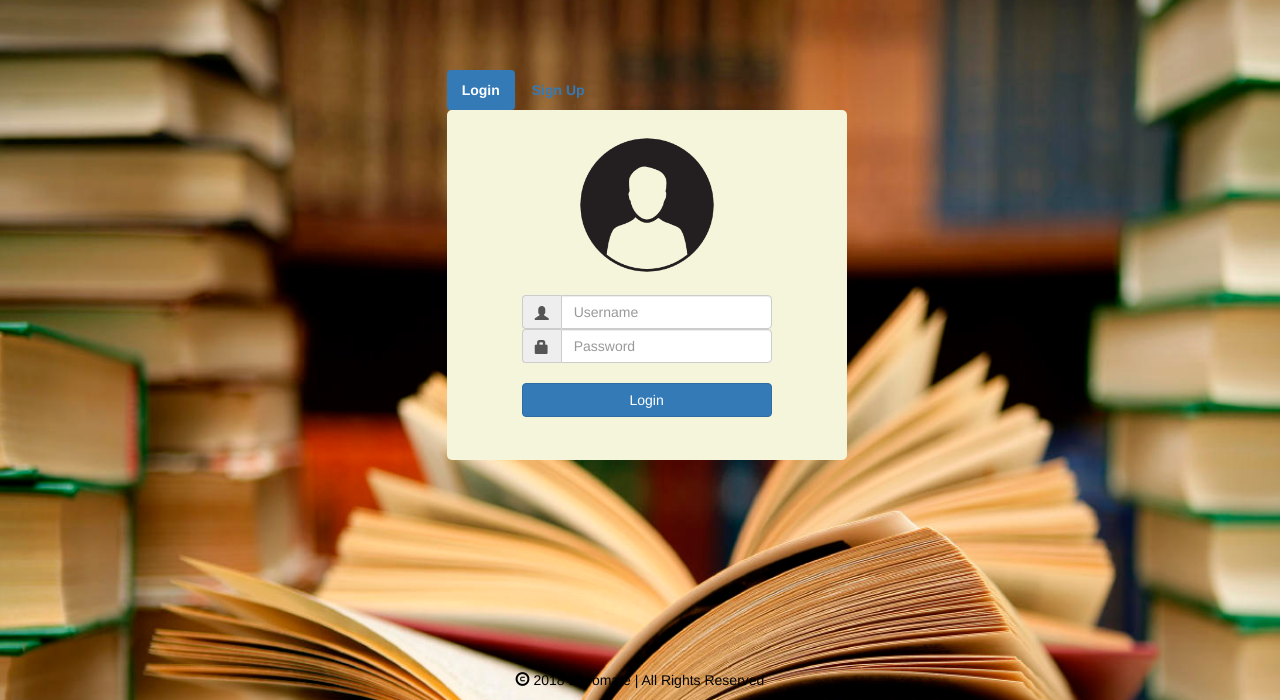
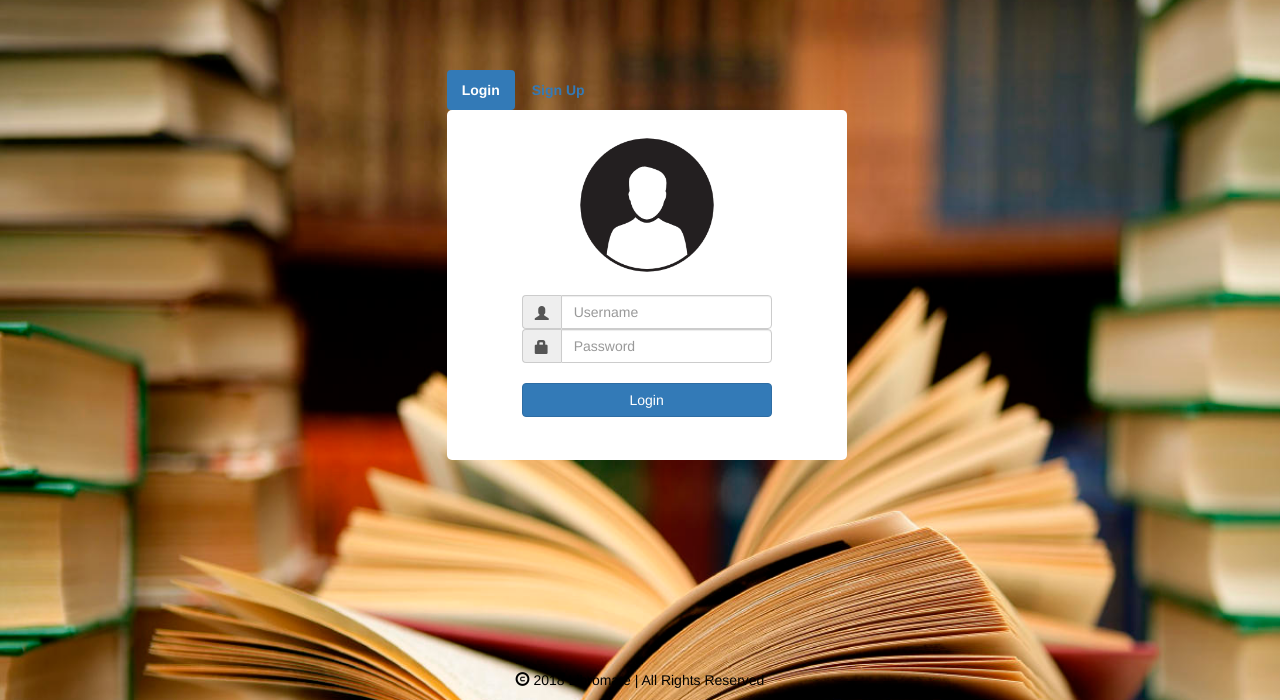
Before and after one commit to csi-lnmiit/S63_Book-Exchange-App, a PHP site: page / in a window 1280 px wide. Shown: the part 100-800 px from the top of the page. Run offline with PHP 8.4, Linux system fonts and the light colour scheme; data that the repository does not hold is empty; some libraries are stand-ins or nearby versions.

Commit message:
update form

```diff
--- a/index.php
+++ b/index.php
@@ -191,7 +191,7 @@
                     <div id="login" class="tab-pane fade in active">
                         <div class="row"><!--row start-->
                             <div class="col-md-12"><!--col-md-12 start-->
-                                <div class="jumbotron" style=" height:350px; width:400px; padding-top:20px; background-color:beige;border-radius:5px"><!--login div start-->
+                                <div class="jumbotron" style=" height:350px; width:400px; padding-top:20px; background-color:white;border-radius:5px"><!--login div start-->
                                     <div align="center"><img src="Images/user.png" style="width:150px;"></div>
                                     <form action="index.php" method="post" style="padding-left:75px;padding-right:75px;padding-top:15px;">
                                         <div class="input-group">
@@ -212,7 +212,7 @@
                     <div id="signup" class="tab-pane fade">
                         <div class="row"><!--row start-->
                             <div class="col-md-12"><!--col-md-12 start-->
-                                <div class="jumbotron" style=" height:350px; width:400px; padding-top:20px; background-color:beige;border-radius:5px">
+                                <div class="jumbotron" style=" height:350px; width:400px; padding-top:20px; background-color:white;border-radius:5px">
                                     <!--signup div start-->
                                     <form action="index.php" method="post" style="padding-left:75px;padding-right:75px;padding-top:30px;">
                                         <div class="input-group">
```
